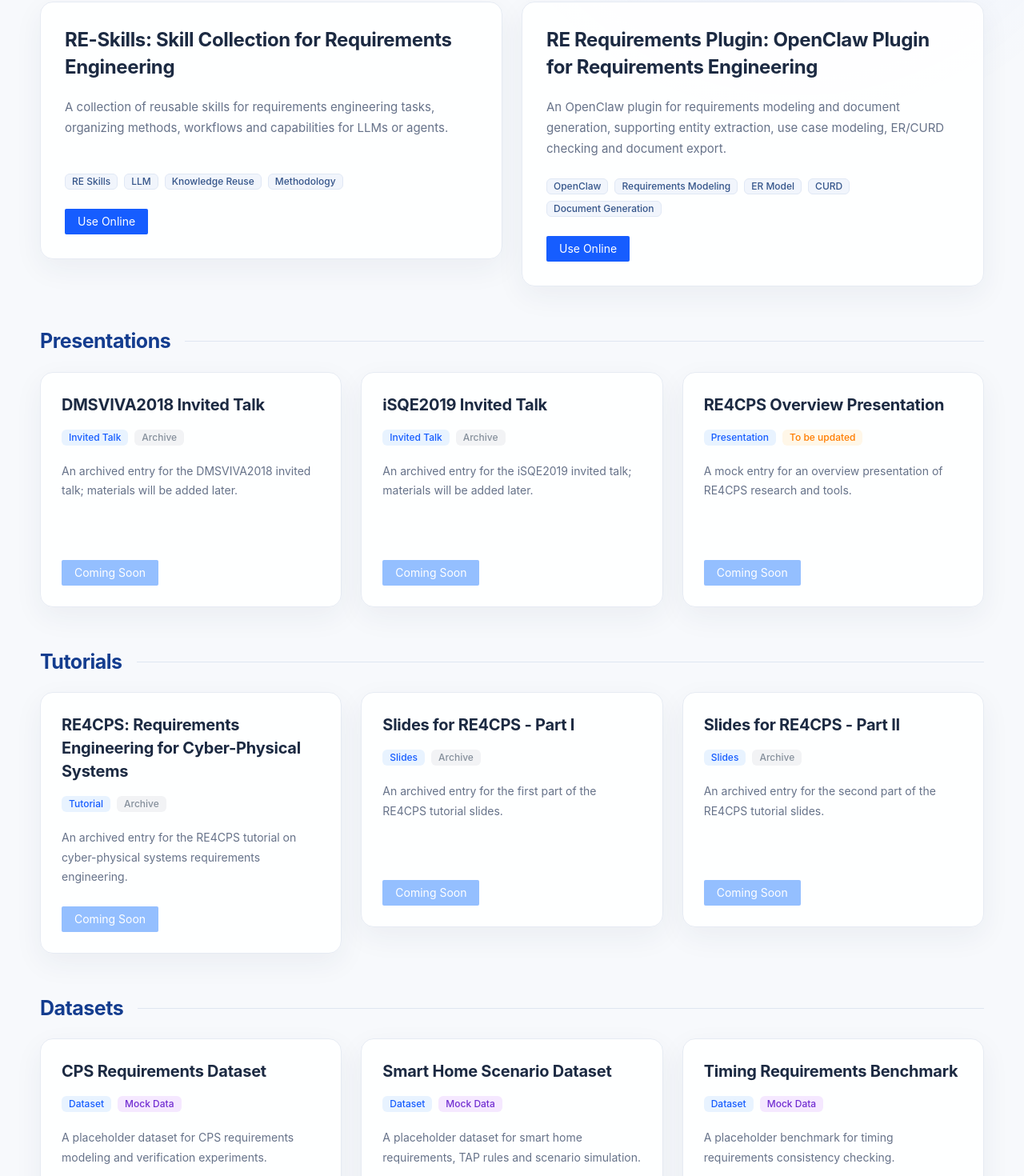
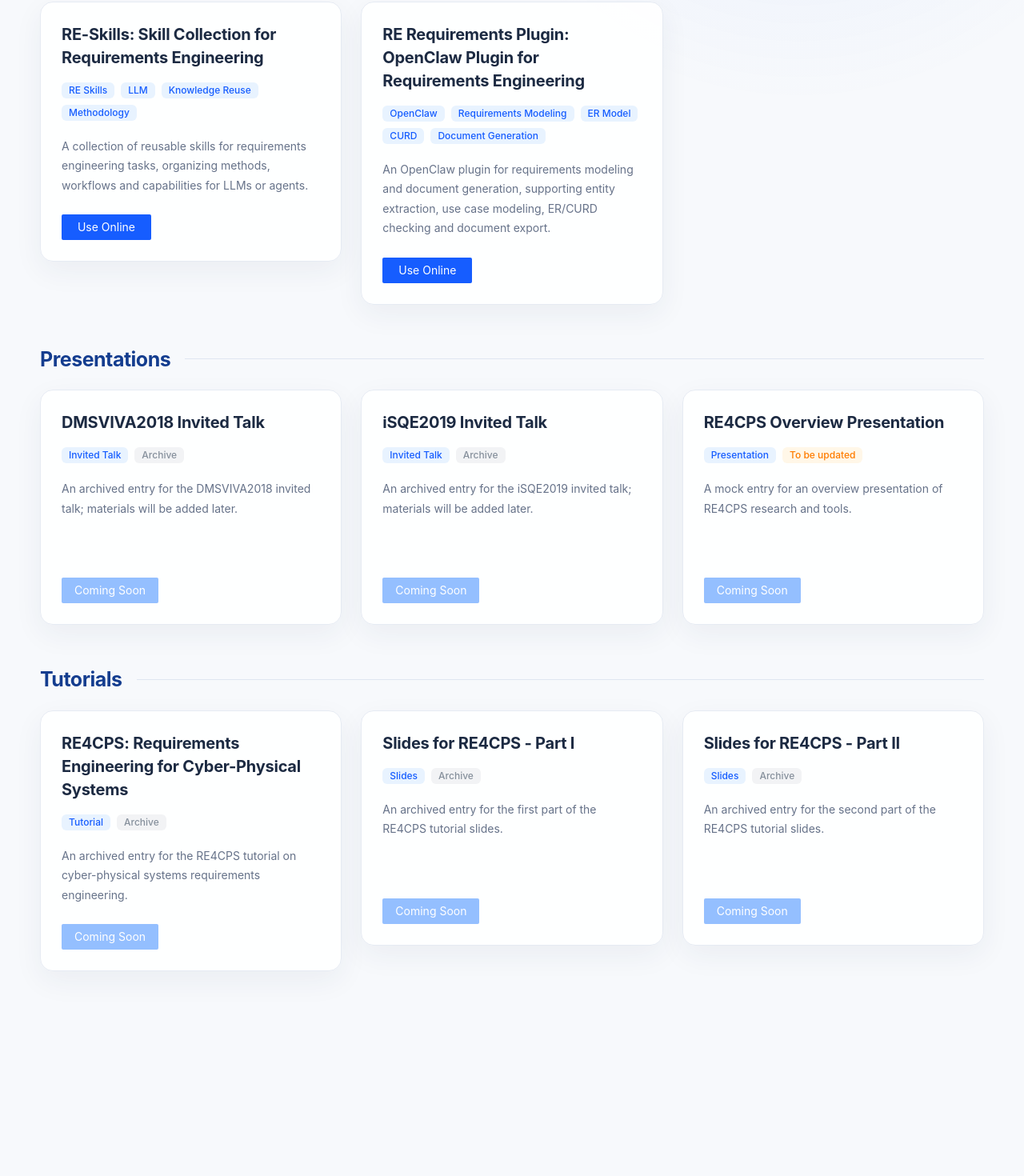
Before and after one commit to Waller-Man/re4cps-redesign, a Vue app: page /#/re-resources in a window 1280 px wide. Shown: the part 540-2010 px from the top of the page at 80% size. After the commit the page ends 1850 px from the top, so only its background shows below. Built offline with nearby package versions, Linux system fonts and the light colour scheme.

Commit message:
修改了re资源页

```diff
--- a/src/data/reResources.ts
+++ b/src/data/reResources.ts
@@ -2,14 +2,12 @@ export type ReResourceGroup =
   | 'engineeringPlugins'
   | 'presentations'
   | 'tutorials'
-  | 'datasets'
 export type ReResourceType =
   | 'invitedTalk'
   | 'presentation'
   | 'tutorial'
   | 'slides'
-  | 'dataset'
-export type ReResourceStatus = 'archive' | 'toBeUpdated' | 'mockData'
+export type ReResourceStatus = 'archive' | 'toBeUpdated'
 export type ReResourceLinkKind = 'github' | 'demo' | 'details'
 
 export type ReResourceLink =
@@ -51,7 +49,6 @@ export const reResourceGroupOrder: readonly ReResourceGroup[] = [
   'engineeringPlugins',
   'presentations',
   'tutorials',
-  'datasets',
 ]
 
 export const reResources: readonly ReResourceDefinition[] = [
@@ -137,28 +134,4 @@ export const reResources: readonly ReResourceDefinition[] = [
     typeKey: 'slides',
     statusKey: 'archive',
   },
-  {
-    kind: 'catalog',
-    id: 'cps-requirements-dataset',
-    group: 'datasets',
-    localeKey: 'cpsRequirementsDataset',
-    typeKey: 'dataset',
-    statusKey: 'mockData',
-  },
-  {
-    kind: 'catalog',
-    id: 'smart-home-scenario-dataset',
-    group: 'datasets',
-    localeKey: 'smartHomeDataset',
-    typeKey: 'dataset',
-    statusKey: 'mockData',
-  },
-  {
-    kind: 'catalog',
-    id: 'timing-requirements-benchmark',
-    group: 'datasets',
-    localeKey: 'timingRequirementsBenchmark',
-    typeKey: 'dataset',
-    statusKey: 'mockData',
-  },
 ]
--- a/src/locales/en-US.ts
+++ b/src/locales/en-US.ts
@@ -440,24 +440,21 @@ export default {
     title: 'Requirements Engineering Knowledge & Resources',
     subtitle: 'Presentations, Tutorials and Engineering Resources',
     description:
-      'This page organizes requirements engineering skills, engineering plugins, presentations, tutorials, datasets and historical resources.',
+      'This page organizes requirements engineering skills, engineering plugins, presentations, tutorials and historical resources.',
     groups: {
       engineeringPlugins: 'RE Skills and Engineering Plugins',
       presentations: 'Presentations',
       tutorials: 'Tutorials',
-      datasets: 'Datasets',
     },
     types: {
       invitedTalk: 'Invited Talk',
       presentation: 'Presentation',
       tutorial: 'Tutorial',
       slides: 'Slides',
-      dataset: 'Dataset',
     },
     statuses: {
       archive: 'Archive',
       toBeUpdated: 'To be updated',
-      mockData: 'Mock Data',
     },
     actions: {
       github: 'Use Online',
@@ -518,21 +515,6 @@ export default {
       slidesPartTwo: {
         title: 'Slides for RE4CPS - Part II',
         description: 'An archived entry for the second part of the RE4CPS tutorial slides.',
-      },
-      cpsRequirementsDataset: {
-        title: 'CPS Requirements Dataset',
-        description:
-          'A placeholder dataset for CPS requirements modeling and verification experiments.',
-      },
-      smartHomeDataset: {
-        title: 'Smart Home Scenario Dataset',
-        description:
-          'A placeholder dataset for smart home requirements, TAP rules and scenario simulation.',
-      },
-      timingRequirementsBenchmark: {
-        title: 'Timing Requirements Benchmark',
-        description:
-          'A placeholder benchmark for timing requirements consistency checking.',
       },
     },
   },
--- a/src/locales/zh-CN.ts
+++ b/src/locales/zh-CN.ts
@@ -435,24 +435,21 @@ export default {
     title: '需求工程知识与资源',
     subtitle: '报告、教程与工程资源',
     description:
-      '本页面用于整理需求工程 Skill、工程插件、报告材料、教程文档、实验数据集和历史资源。',
+      '本页面用于整理需求工程 Skill、工程插件、报告材料、教程文档和历史资源。',
     groups: {
       engineeringPlugins: 'RE Skills 与工程插件',
       presentations: '报告材料',
       tutorials: '教程材料',
-      datasets: '数据集',
     },
     types: {
       invitedTalk: '邀请报告',
       presentation: '报告',
       tutorial: '教程',
       slides: '幻灯片',
-      dataset: '数据集',
     },
     statuses: {
       archive: '归档',
       toBeUpdated: '待更新',
-      mockData: '示例数据',
     },
     actions: {
       github: '在线使用',
@@ -508,18 +505,6 @@ export default {
       slidesPartTwo: {
         title: 'Slides for RE4CPS - Part II',
         description: 'RE4CPS 教程第二部分幻灯片的归档条目。',
-      },
-      cpsRequirementsDataset: {
-        title: 'CPS Requirements Dataset',
-        description: '用于信息物理系统需求建模和验证实验的占位数据集。',
-      },
-      smartHomeDataset: {
-        title: 'Smart Home Scenario Dataset',
-        description: '用于智能家居需求、TAP 规则和场景仿真的占位数据集。',
-      },
-      timingRequirementsBenchmark: {
-        title: 'Timing Requirements Benchmark',
-        description: '用于时序需求一致性检查的占位基准数据集。',
       },
     },
   },
--- a/src/pages/ReResources.vue
+++ b/src/pages/ReResources.vue
@@ -16,7 +16,6 @@ const resourceGroups = reResourceGroupOrder.map((key: ReResourceGroup) => ({
 
 function statusColor(status: ReResourceStatus) {
   if (status === 'archive') return 'gray'
-  if (status === 'mockData') return 'purple'
   return 'orange'
 }
 </script>
@@ -47,27 +46,31 @@ function statusColor(status: ReResourceStatus) {
             :key="resource.id"
             :xs="24"
             :md="12"
-            :xl="resource.kind === 'featured' ? 12 : 8"
+            :xl="8"
           >
             <a-card
               v-if="resource.kind === 'featured'"
-              class="tool-card resource-feature-card"
+              class="resource-card"
               :bordered="false"
               hoverable
             >
               <h3>{{ t(`reResources.featuredItems.${resource.localeKey}.title`) }}</h3>
 
-              <p class="tool-card-description">
-                {{ t(`reResources.featuredItems.${resource.localeKey}.description`) }}
-              </p>
-
-              <div class="tool-card-tags">
-                <a-tag v-for="tagKey in resource.tagKeys" :key="tagKey" size="small">
+              <div class="resource-tags">
+                <a-tag
+                  v-for="tagKey in resource.tagKeys"
+                  :key="tagKey"
+                  color="arcoblue"
+                  size="small"
+                >
                   {{ t(`reResources.tags.${tagKey}`) }}
                 </a-tag>
               </div>
 
-              <div class="tool-card-actions">
+              <p class="resource-description">
+                {{ t(`reResources.featuredItems.${resource.localeKey}.description`) }}
+              </p>
+
               <template
                 v-for="link in resource.links"
                 :key="`${link.kind}-${resource.id}`"
@@ -88,7 +91,6 @@ function statusColor(status: ReResourceStatus) {
                   </a-button>
                 </RouterLink>
               </template>
-              </div>
             </a-card>
 
             <a-card v-else class="resource-card" :bordered="false" hoverable>
--- a/src/styles/global.css
+++ b/src/styles/global.css
@@ -596,10 +596,6 @@ a {
 .agent-category-placeholder.arco-card {
   width: min(570px, 100%);
   min-height: 180px;
-}
-
-.resource-feature-card .arco-card-body {
-  min-height: 320px;
 }
 
 .publications-page {
@@ -1297,10 +1293,6 @@ a {
     padding: 19px 20px 17px;
   }
 
-  .resource-feature-card .arco-card-body {
-    min-height: 0;
-  }
-
   .publications-page {
     width: min(100% - 36px, 1180px);
     padding: 52px 0 72px;
```
Lines whose indentation alone changed are shown as unchanged.
